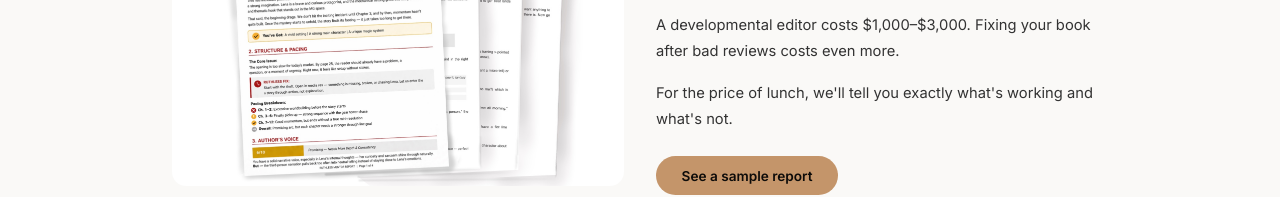
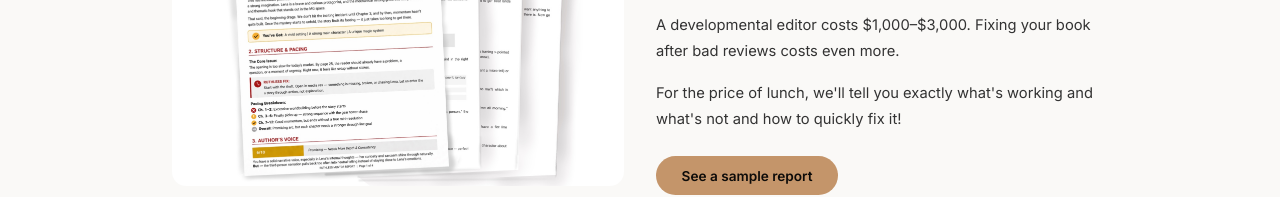
Before and after one commit to cupertitieus-ctrl/ruthless-mentor, a website: page index.html in a window 1280 px wide. Shown: the part 844-1041 px from the top of the page. Drawn offline with nearby package versions, Linux system fonts and the light colour scheme.

Commit message:
Update body copy with how to quickly fix it
Co-Authored-By: Claude Opus 4.6 (1M context) <noreply@anthropic.com>

```diff
--- a/index.html
+++ b/index.html
@@ -52,7 +52,7 @@
         <div class="split-text">
             <h2 class="anim-slide-up">Find out what's keeping your book from becoming a bestseller.</h2>
             <p class="anim-fade d1">A developmental editor costs $1,000&ndash;$3,000. Fixing your book after bad reviews costs even more.</p>
-            <p class="anim-fade d2">For the price of lunch, we'll tell you exactly what's working and what's not.</p>
+            <p class="anim-fade d2">For the price of lunch, we'll tell you exactly what's working and what's not and how to quickly fix it!</p>
             <button class="btn anim-fade d3" id="sample-btn">See a sample report</button>
         </div>
     </section>
```
